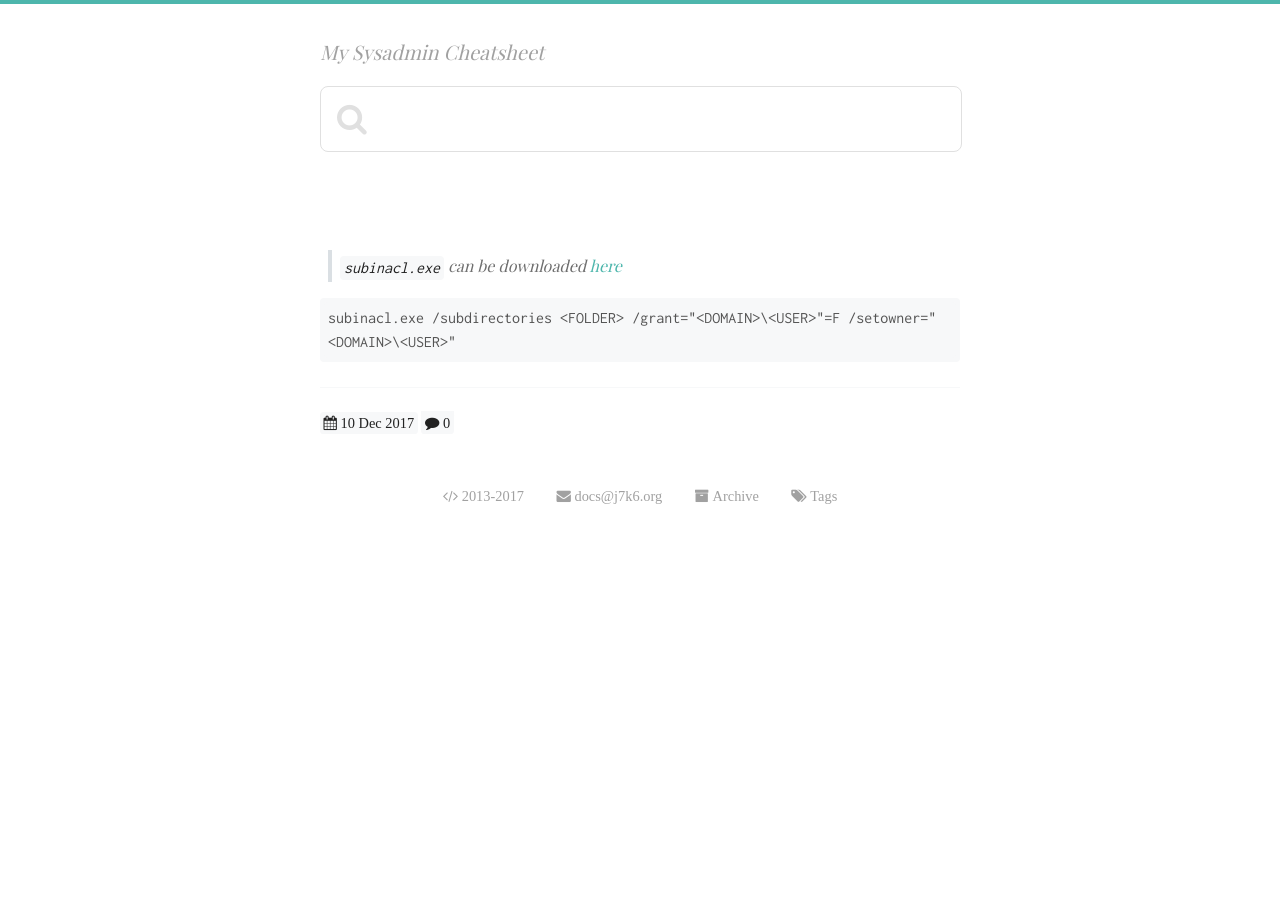
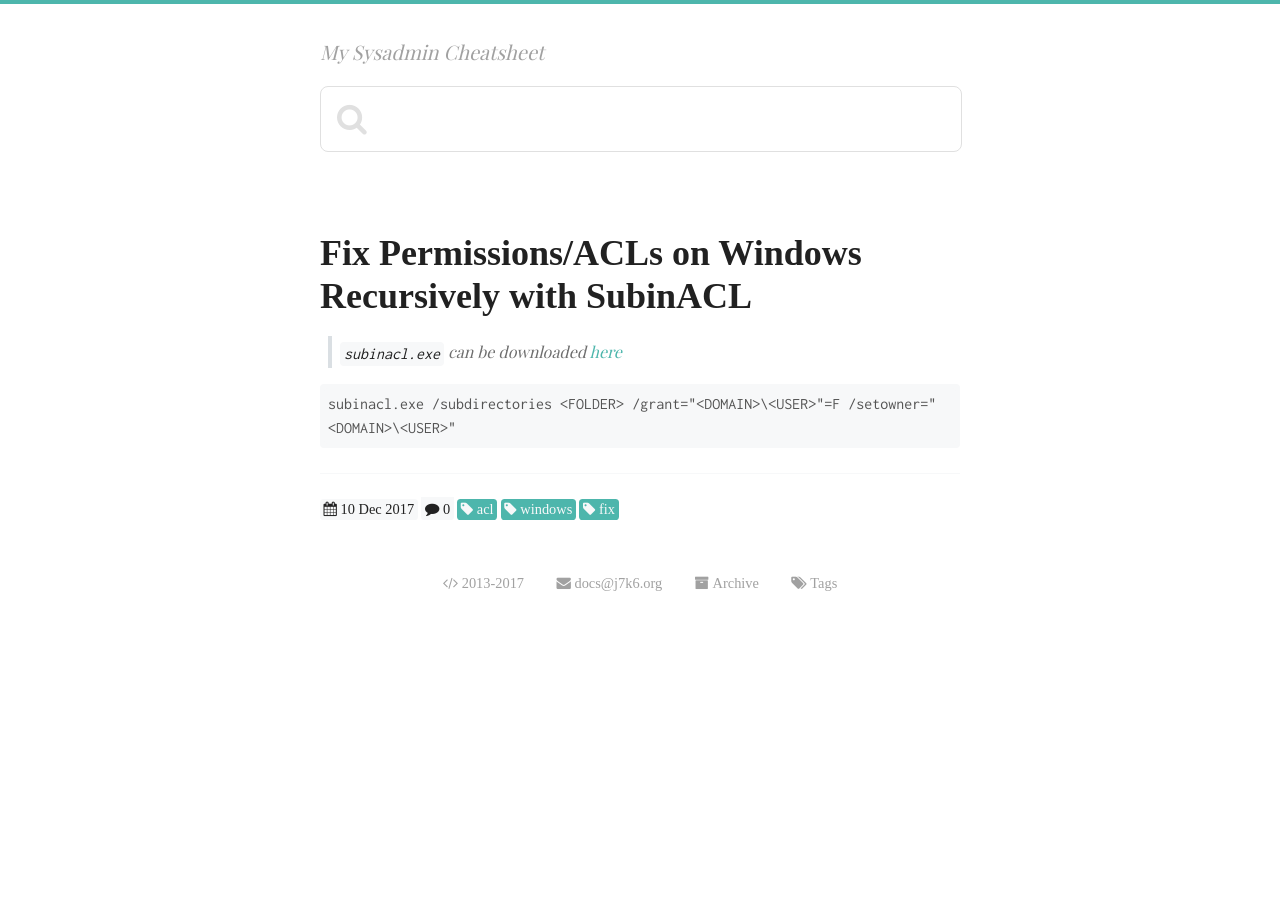
Before and after one commit to gh0st/docs.j7k6.org, a Jekyll site: the page built from _posts/2017-12-10-windows-acl-recursively-subinacl.md, in a window 1280 px wide. Built offline with Jekyll 4.4.1, drawn with Linux system fonts in a browser that asks for light colours; nearby versions of some CDN libraries; some web fonts are replaced; our own code applies the rules of GitHub Pages for plain Markdown files; comment, search, counter and statistics services are not loaded; some of the changed lines change nothing that is shown.

Commit message:
subinacl

```diff
--- a/_posts/2017-12-10-windows-acl-recursively-subinacl.md
+++ b/_posts/2017-12-10-windows-acl-recursively-subinacl.md
@@ -1,6 +1,6 @@
 ---
 layout: post
-title "Fix Permissions/ACLs on Windows Recursively with SubinACL"
+title: "Fix Permissions/ACLs on Windows Recursively with SubinACL"
 tags: [acl,windows,fix]
 ---
 
```
